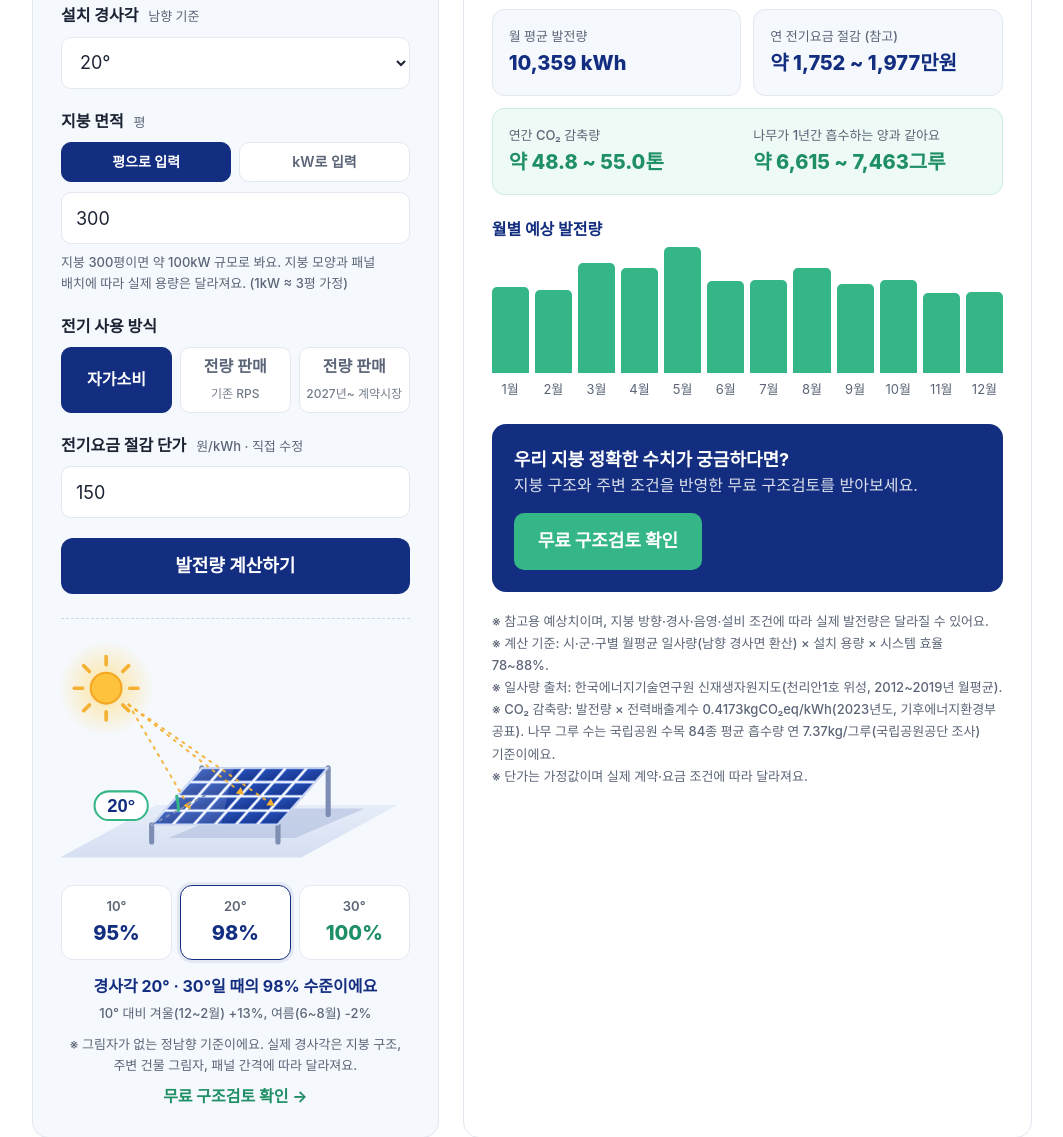
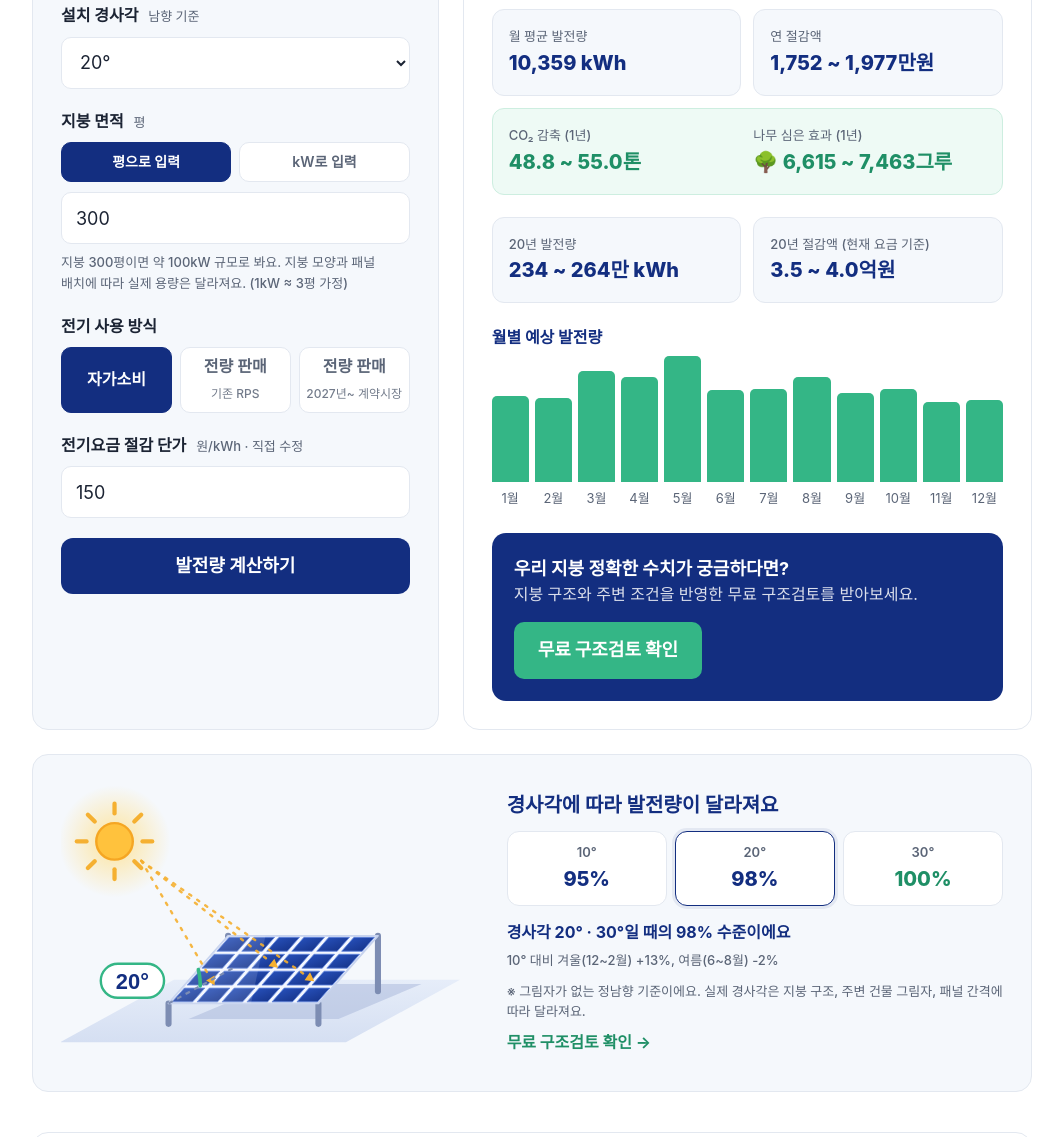
Before and after one commit to joowonenergy/joowon-smp-rec-data, a plain HTML site: page docs/joowon-solar-calc.html in a window 1280 px wide. Shown: the part 476-1613 px from the top of the page, without its empty margins (108-1171 px from the left). Drawn offline with Linux system fonts and the light colour scheme; a web font is replaced by a local one.

Commit message:
Update joowon-solar-calc.html

```diff
--- a/docs/joowon-solar-calc.html
+++ b/docs/joowon-solar-calc.html
@@ -106,7 +106,13 @@ select:focus,input:focus{outline:none;border-color:var(--navy)}
 .jw-tilt-cta{display:block;text-align:center;margin-top:8px;font-size:16px;font-weight:700;color:#1f8f66;text-decoration:none}
 .jw-tilt-cta:hover{text-decoration:underline}
 .jw-pnote{font-size:13px;font-weight:500;color:var(--sub);line-height:1.6;margin-top:8px}
+.jw-tilt-wide{margin-top:24px;display:grid;grid-template-columns:minmax(0,5fr) minmax(0,6fr);gap:32px;align-items:center}
+.jw-tilt-wide .jw-tilt-main,.jw-tilt-wide .jw-tilt-sub,.jw-tilt-wide .jw-tilt-note{text-align:left}
+.jw-tilt-wide .jw-tilt-cta{text-align:left}
+.jw-tilt-wide svg{width:100%;height:auto;display:block}
+@media(max-width:820px){.jw-tilt-wide{grid-template-columns:1fr;gap:16px}}
 .jw-pnote[hidden]{display:none}
+.jw-note-wide{margin-top:28px;padding-top:20px;border-top:1px solid var(--line)}
 .jw-seg2{grid-template-columns:1fr 1fr;margin-bottom:10px}
 .jw-seg2 button{min-height:40px;font-size:14px}
 input[hidden]{display:none}
@@ -116,7 +122,7 @@ input[hidden]{display:none}
 <section class="jw-calc">
   <div class="jw-eyebrow">SOLAR CALCULATOR</div>
   <h1 class="jw-h1">우리 지붕, 태양광으로<br>얼마나 발전할까요?</h1>
-  <p class="jw-lead">지역과 설치 용량만 입력하면 월별 예상 발전량을 바로 확인할 수 있어요.</p>
+  <p class="jw-lead">지역과 지붕 면적만 입력하면 월별 예상 발전량을 바로 확인할 수 있어요.</p>
   <span class="jw-draft">2012~2019년 평균 일사량 기준 · 참고용 예상치</span>
 
   <div class="jw-grid">
@@ -168,14 +174,6 @@ input[hidden]{display:none}
 
       <button class="jw-btn" id="go" type="button">발전량 계산하기</button>
 
-      <div class="jw-tilt" id="jwTilt">
-        <svg id="tiltSvg" viewBox="0 0 340 230" role="img" aria-label="설치 경사각 그림"></svg>
-        <div class="jw-tilt-cmp" id="tiltCmp"></div>
-        <p class="jw-tilt-main" id="tiltMain"></p>
-        <p class="jw-tilt-sub" id="tiltSub"></p>
-        <p class="jw-tilt-note">※ 그림자가 없는 정남향 기준이에요. 실제 경사각은 지붕 구조, 주변 건물 그림자, 패널 간격에 따라 달라져요.</p>
-        <a href="#" class="jw-tilt-cta" id="tiltCta">무료 구조검토 확인 →</a>
-      </div>
     </div>
 
     <div class="jw-card jw-result" id="res">
@@ -185,13 +183,14 @@ input[hidden]{display:none}
 
       <div class="jw-kpis">
         <div class="jw-kpi"><b>월 평균 발전량</b><strong id="mAvg">-</strong></div>
-        <div class="jw-kpi"><b id="moneyLabel">연 전기요금 절감 (참고)</b><strong id="money">-</strong></div>
+        <div class="jw-kpi"><b id="moneyLabel">연 절감액</b><strong id="money">-</strong></div>
         <div class="jw-kpi jw-eco">
-          <div><b>연간 CO₂ 감축량</b><strong id="co2">-</strong></div>
-          <div><b>나무가 1년간 흡수하는 양과 같아요</b><strong id="trees">-</strong></div>
+          <div><b>CO₂ 감축 (1년)</b><strong id="co2">-</strong></div>
+          <div><b>나무 심은 효과 (1년)</b><strong id="trees">-</strong></div>
         </div>
       </div>
 
+      <div class="jw-kpis" style="margin:0 0 22px"><div class="jw-kpi"><b>20년 발전량</b><strong id="y20">-</strong></div><div class="jw-kpi"><b id="y20Label">20년 절감액 (현재 요금 기준)</b><strong id="y20m">-</strong></div></div>
       <div class="jw-h2" style="font-size:16px;margin-bottom:0">월별 예상 발전량</div>
       <div class="jw-chart" id="chart"></div>
 
@@ -199,14 +198,21 @@ input[hidden]{display:none}
         <p>우리 지붕 정확한 수치가 궁금하다면?<small>지붕 구조와 주변 조건을 반영한 무료 구조검토를 받아보세요.</small></p>
         <button type="button" id="cta">무료 구조검토 확인</button>
       </div>
-
-      <p class="jw-note">
-        ※ 참고용 예상치이며, 지붕 방향·경사·음영·설비 조건에 따라 실제 발전량은 달라질 수 있어요.<br>
-        ※ 계산 기준: 시·군·구별 월평균 일사량(남향 경사면 환산) × 설치 용량 × 시스템 효율 78~88%.<br>※ 일사량 출처: 한국에너지기술연구원 신재생자원지도(천리안1호 위성, 2012~2019년 월평균).<br>
-        ※ CO₂ 감축량: 발전량 × 전력배출계수 0.4173kgCO₂eq/kWh(2023년도, 기후에너지환경부 공표). 나무 그루 수는 국립공원 수목 84종 평균 흡수량 연 7.37kg/그루(국립공원공단 조사) 기준이에요.<br>※ 단가는 가정값이며 실제 계약·요금 조건에 따라 달라져요.
-      </p>
     </div>
   </div>
+  <section class="jw-card jw-tilt-wide" id="jwTilt">
+    <div class="jw-tw-fig">
+        <svg id="tiltSvg" viewBox="0 0 340 230" role="img" aria-label="설치 경사각 그림"></svg>
+    </div>
+    <div class="jw-tw-info">
+      <h2 class="jw-h2" style="margin-bottom:6px">경사각에 따라 발전량이 달라져요</h2>
+        <div class="jw-tilt-cmp" id="tiltCmp"></div>
+        <p class="jw-tilt-main" id="tiltMain"></p>
+        <p class="jw-tilt-sub" id="tiltSub"></p>
+        <p class="jw-tilt-note">※ 그림자가 없는 정남향 기준이에요. 실제 경사각은 지붕 구조, 주변 건물 그림자, 패널 간격에 따라 달라져요.</p>
+        <a href="#" class="jw-tilt-cta" id="tiltCta">무료 구조검토 확인 →</a>
+    </div>
+  </section>
   <section class="jw-y" id="jwY" hidden>
     <div class="jw-y-head">
       <div>
@@ -227,6 +233,12 @@ input[hidden]{display:none}
     </div>
     <p class="jw-note" id="yNote"></p>
   </section>
+
+  <p class="jw-note jw-note-wide">
+        ※ 참고용 예상치이며, 지붕 방향·경사·음영·설비 조건에 따라 실제 발전량은 달라질 수 있어요.<br>
+        ※ 계산 기준: 시·군·구별 월평균 일사량(남향 경사면 환산) × 설치 용량 × 시스템 효율 78~88%.<br>※ 일사량 출처: 한국에너지기술연구원 신재생자원지도(천리안1호 위성, 2012~2019년 월평균).<br>
+        ※ CO₂ 감축량: 발전량 × 전력배출계수 0.4173kgCO₂eq/kWh(2023년도, 기후에너지환경부 공표). 나무 그루 수는 국립공원 수목 84종 평균 흡수량 연 7.37kg/그루(국립공원공단 조사) 기준이에요.<br>※ 20년 누적은 연 값에 20을 곱한 단순 합산이며, 모듈 출력 저하와 단가 변동은 반영하지 않았어요.<br>※ 단가는 가정값이며 실제 계약·요금 조건에 따라 달라져요.
+      </p>
 
   <div class="jw-form" id="jwForm">
     <div class="jw-f-head">
@@ -283,12 +295,13 @@ function calc(){
   $('sizeNote').textContent=unit==='area'?`지붕 ${fmt(areaPy)}평이면 약 ${fmt(kw)}kW 규모로 봐요. 지붕 모양과 패널 배치에 따라 실제 용량은 달라져요. (1kW ≈ ${PY_PER_KW}평 가정)`:`${fmt(kw)}kW는 지붕 약 ${fmt(kw*PY_PER_KW)}평 정도예요. 지붕 모양과 패널 배치에 따라 달라져요. (1kW ≈ ${PY_PER_KW}평 가정)`;
   $('yMid').textContent=fmt(y);
   $('yRange').textContent=`예상 범위 ${fmt(sum(low))} ~ ${fmt(sum(high))} kWh`;
+  $('y20').textContent=`${fmt(sum(low)*20/10000)} ~ ${fmt(sum(high)*20/10000)}만 kWh`;$('y20m').textContent=`${(sum(low)*price*20/1e8).toFixed(1)} ~ ${(sum(high)*price*20/1e8).toFixed(1)}억원`;
   $('mAvg').textContent=fmt(y/12)+' kWh';
   const EF=0.4173, TREE=7.37; /* 전력배출계수 kgCO2eq/kWh(2023년도), 나무 1그루 연간 CO2 흡수량 kg */
   const tLow=sum(low)*EF/1000, tHigh=sum(high)*EF/1000;
-  $('co2').textContent=`약 ${tLow.toFixed(1)} ~ ${tHigh.toFixed(1)}톤`;
-  $('trees').textContent=`약 ${fmt(sum(low)*EF/TREE)} ~ ${fmt(sum(high)*EF/TREE)}그루`;
-  $('money').textContent=`약 ${fmt(sum(low)*price/10000)} ~ ${fmt(sum(high)*price/10000)}만원`;
+  $('co2').textContent=`${tLow.toFixed(1)} ~ ${tHigh.toFixed(1)}톤`;
+  $('trees').textContent=`🌳 ${fmt(sum(low)*EF/TREE)} ~ ${fmt(sum(high)*EF/TREE)}그루`;
+  $('money').textContent=`${fmt(sum(low)*price/10000)} ~ ${fmt(sum(high)*price/10000)}만원`;
   refreshForm();
   renderY();
   tiltViz();
@@ -304,7 +317,7 @@ $('mode').addEventListener('click',e=>{
     rps:['판매 단가 (SMP+REC 합산)','연 판매 수익 (참고)',215,'SMP 약 108원 + REC 약 71원 × 가중치 1.5(공장 지붕 기준)로 계산한 2026년 10월 기준 가정값이에요. SMP·REC 시세와 설치 조건에 따라 달라져요.'],
     sell:['고정가격계약 단가 (2026 기준)','연 판매 수익 (참고)',147,'2026년 1차 고정가격계약 평균 낙찰가(약 146.9원/kWh, 상한가 147.686원)를 기준으로 했어요. 2027년 이후 계약시장은 경쟁입찰로 단가가 정해지고 상한가는 아직 고시 전이라, 실제 단가는 달라질 수 있어요.']
   };
-  const p=PM[mode];$('priceLabel').textContent=p[0];$('moneyLabel').textContent=p[1];$('price').value=p[2];$('priceNote').textContent=p[3];$('priceNote').hidden=!p[3];
+  const p=PM[mode];$('priceLabel').textContent=p[0];$('moneyLabel').textContent=p[1].replace('연 전기요금 절감 (참고)','연 절감액').replace('연 판매 수익 (참고)','연 판매 수익');$('price').value=p[2];$('priceNote').textContent=p[3];$('priceNote').hidden=!p[3];$('y20Label').textContent=mode==='self'?'20년 절감액 (현재 요금 기준)':'20년 판매 수익';
   calc();
 });
 $('go').addEventListener('click',calc);
```
